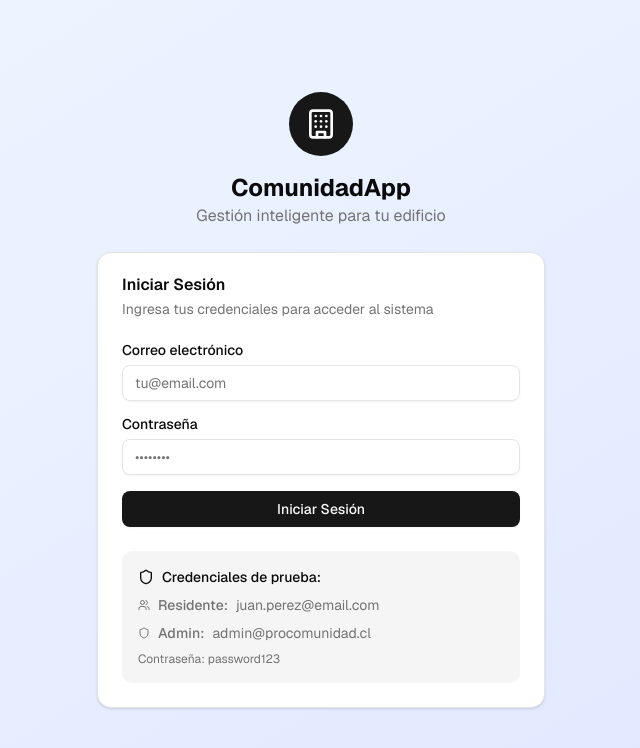
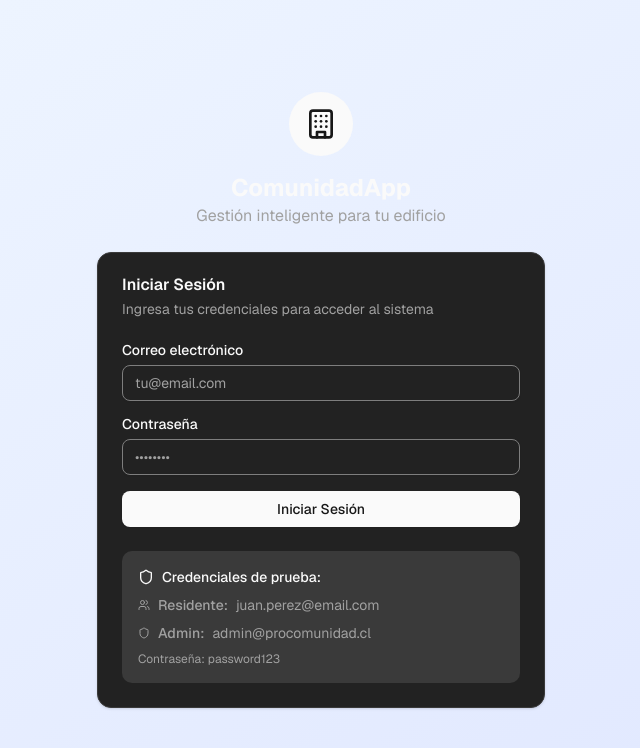
Before and after one commit to Gaby20785/Proyecto-INF322, a Next.js app in the folder community-building-system/: page / in a window 1280 px wide. Shown: the top 748 px of the page, without its empty margins (319-959 px from the left). Built offline with nearby package versions, Linux system fonts and the light colour scheme.

Commit message:
Update globals.css
a

```diff
--- a/community-building-system/app/globals.css
+++ b/community-building-system/app/globals.css
@@ -1,78 +1,42 @@
 @import 'tailwindcss';
 @import 'tw-animate-css';
 
-@custom-variant dark (&:is(.dark *));
-
 :root {
-  --background: oklch(1 0 0);
-  --foreground: oklch(0.145 0 0);
-  --card: oklch(1 0 0);
-  --card-foreground: oklch(0.145 0 0);
-  --popover: oklch(1 0 0);
-  --popover-foreground: oklch(0.145 0 0);
-  --primary: oklch(0.205 0 0);
-  --primary-foreground: oklch(0.985 0 0);
-  --secondary: oklch(0.97 0 0);
-  --secondary-foreground: oklch(0.205 0 0);
-  --muted: oklch(0.97 0 0);
-  --muted-foreground: oklch(0.556 0 0);
-  --accent: oklch(0.97 0 0);
-  --accent-foreground: oklch(0.205 0 0);
-  --destructive: oklch(0.577 0.245 27.325);
-  --destructive-foreground: oklch(0.577 0.245 27.325);
-  --border: oklch(0.922 0 0);
-  --input: oklch(0.922 0 0);
-  --ring: oklch(0.708 0 0);
-  --chart-1: oklch(0.646 0.222 41.116);
-  --chart-2: oklch(0.6 0.118 184.704);
-  --chart-3: oklch(0.398 0.07 227.392);
-  --chart-4: oklch(0.828 0.189 84.429);
-  --chart-5: oklch(0.769 0.188 70.08);
-  --radius: 0.625rem;
-  --sidebar: oklch(0.985 0 0);
-  --sidebar-foreground: oklch(0.145 0 0);
-  --sidebar-primary: oklch(0.205 0 0);
-  --sidebar-primary-foreground: oklch(0.985 0 0);
-  --sidebar-accent: oklch(0.97 0 0);
-  --sidebar-accent-foreground: oklch(0.205 0 0);
-  --sidebar-border: oklch(0.922 0 0);
-  --sidebar-ring: oklch(0.708 0 0);
-}
-
-.dark {
-  --background: oklch(0.145 0 0);
+  --background: oklch(0.25 0 0);
   --foreground: oklch(0.985 0 0);
-  --card: oklch(0.145 0 0);
+  --card: oklch(0.25 0 0);
   --card-foreground: oklch(0.985 0 0);
-  --popover: oklch(0.145 0 0);
+  --popover: oklch(0.25 0 0);
   --popover-foreground: oklch(0.985 0 0);
   --primary: oklch(0.985 0 0);
   --primary-foreground: oklch(0.205 0 0);
-  --secondary: oklch(0.269 0 0);
+  --secondary: oklch(0.35 0 0);
   --secondary-foreground: oklch(0.985 0 0);
-  --muted: oklch(0.269 0 0);
+  --muted: oklch(0.35 0 0);
   --muted-foreground: oklch(0.708 0 0);
-  --accent: oklch(0.269 0 0);
-  --accent-foreground: oklch(0.985 0 0);
+  --accent: oklch(0.35 0 0);
+  --accent-foreground: oklch(59.649% 0.00007 271.152);
   --destructive: oklch(0.396 0.141 25.723);
   --destructive-foreground: oklch(0.637 0.237 25.331);
-  --border: oklch(0.269 0 0);
-  --input: oklch(0.269 0 0);
+  --border: oklch(0.35 0 0);
+  --input: oklch(59.31% 0.00007 271.152);
   --ring: oklch(0.439 0 0);
   --chart-1: oklch(0.488 0.243 264.376);
   --chart-2: oklch(0.696 0.17 162.48);
   --chart-3: oklch(0.769 0.188 70.08);
   --chart-4: oklch(0.627 0.265 303.9);
   --chart-5: oklch(0.645 0.246 16.439);
-  --sidebar: oklch(0.205 0 0);
+  --sidebar: oklch(0.30 0 0);
   --sidebar-foreground: oklch(0.985 0 0);
   --sidebar-primary: oklch(0.488 0.243 264.376);
   --sidebar-primary-foreground: oklch(0.985 0 0);
-  --sidebar-accent: oklch(0.269 0 0);
+  --sidebar-accent: oklch(0.35 0 0);
   --sidebar-accent-foreground: oklch(0.985 0 0);
-  --sidebar-border: oklch(0.269 0 0);
+  --sidebar-border: oklch(0.35 0 0);
   --sidebar-ring: oklch(0.439 0 0);
+  --radius: 0.625rem;
 }
+
 
 @theme inline {
   --font-sans: var(--font-geist-sans);
```
